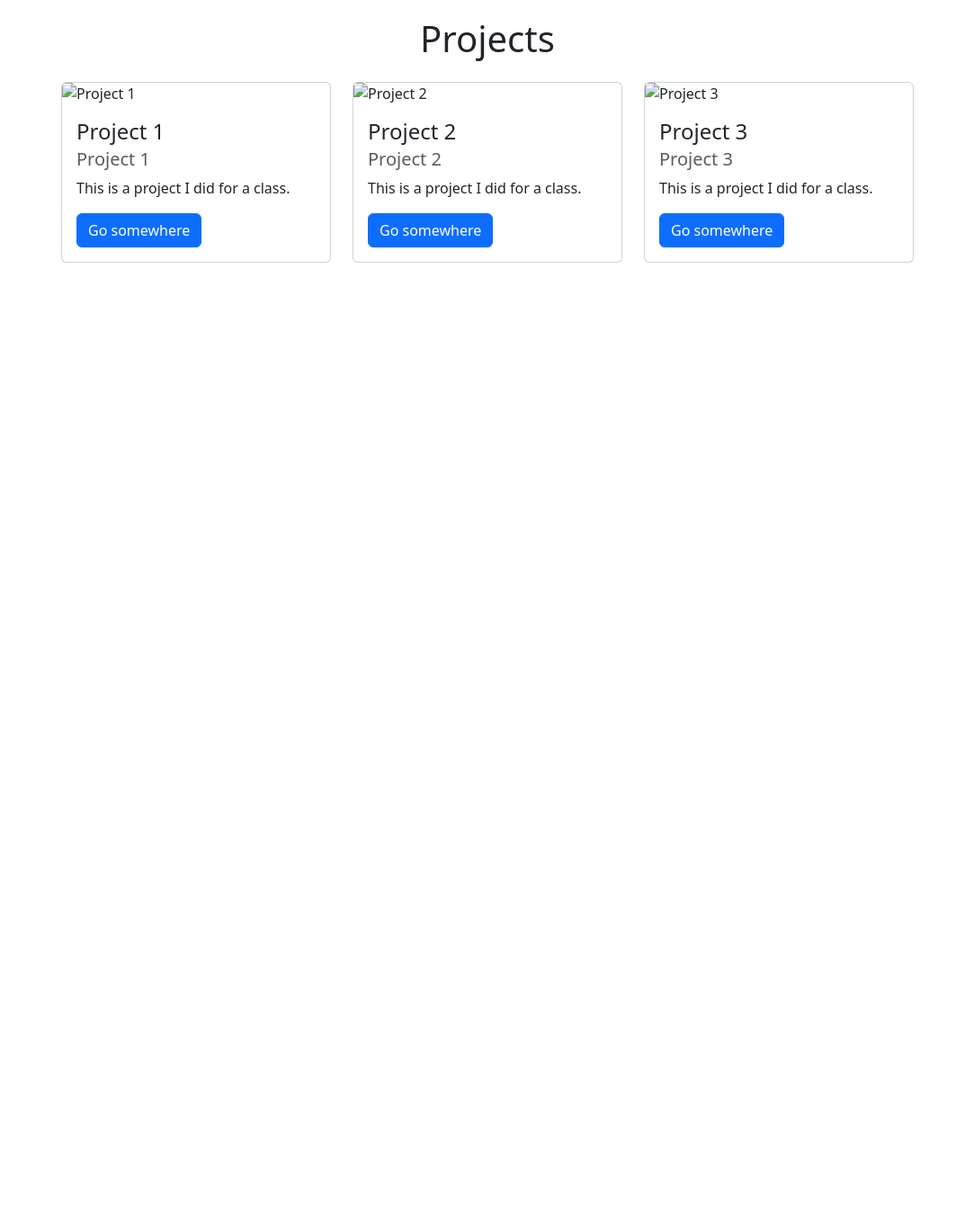
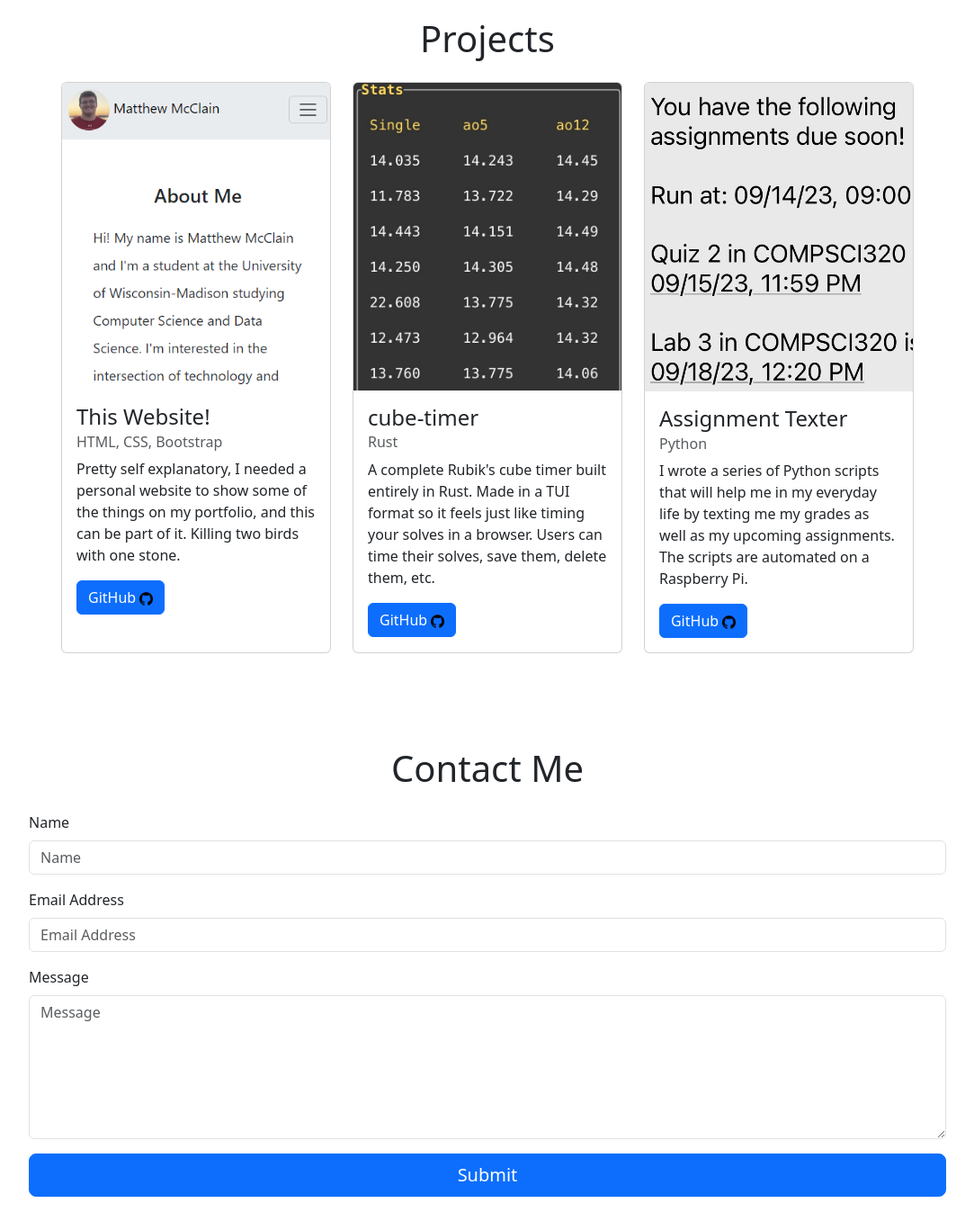
Before and after one commit to mcclainclain/matthew-mcclain.com, a plain HTML site: page index.html in a window 1280 px wide. Shown: the part 902-2259 px from the top of the page at 90% size, without its empty margins (98-1181 px from the left). Before the commit the page ends 1290 px from the top, so only its background shows below. Drawn offline with nearby package versions, Linux system fonts and the light colour scheme.

Commit message:
touch ups

```diff
--- a/index.html
+++ b/index.html
@@ -26,13 +26,11 @@
           <li class="nav-item">
             <a class="nav-link active" aria-current="page" href="#">Home</a>
           <li class="nav-item">
-            <a class="nav-link active" href="#">About</a>
+            <a class="nav-link active" href="#beforeedu">Education</a>
           <li class="nav-item">
-            <a class="nav-link active" href="#">Education</a>
+            <a class="nav-link active" href="#projects">Projects</a>
           <li class="nav-item">
-            <a class="nav-link active" href="#">Projects</a>
-          <li class="nav-item">
-            <a class="nav-link active" href="#">Contact</a>
+            <a class="nav-link active" href="#contactForm">Contact</a>
           <li class="nav-item dropdown">
             <a class="nav-link dropdown-toggle" href="#" role="button" data-bs-toggle="dropdown" aria-expanded="false">
               Links
@@ -70,7 +68,8 @@
           hobbies include playing and watching sports such as basketball,
           football, and baseball, as well as mindless stuff like solving
           <a class="link-opacity-75 link-opacity-100-hover link-underline link-underline-opacity-0 link-underline-opacity-100-hover"
-            href="https://www.worldcubeassociation.org/persons/2017MCCL07" target="_blank">Rubik's Cubes</a>. <br>Read
+            href="https://www.worldcubeassociation.org/persons/2017MCCL07" target="_blank" id="beforeedu">Rubik's
+            Cubes</a>. <br>Read
           more about me below.
       </div>
     </div>
@@ -148,44 +147,96 @@
       </div>
     </div>
 
+    <!-- empty tag for jump-->
+    <div id="projects"></div>
+
     <!-- Create a section for my projects-->
     <div class="container p-5">
       <h1 class="text-center p-3">Projects</h1>
       <div class="row">
-        <div class="col">
+        <div class="col-lg-4 mb-3 d-flex align-items-stretch">
           <div class="card">
-            <img src="project1.png" class="card-img-top" alt="Project 1">
+            <a href="#">
+              <img src="website.png" class="card-img-top" alt="Website">
+            </a>
             <div class="card-body">
-              <h4 class="card-title">Project 1</h4>
-              <h5 class="card-subtitle mb-2 text-muted">Project 1</h5>
-              <p class="card-text">This is a project I did for a class.</p>
-              <a href="#" class="btn btn-primary">Go somewhere</a>
+              <h4 class="card-title">This Website!</h4>
+              <h6 class="card-subtitle mb-2 text-muted">HTML, CSS, Bootstrap</h6>
+              <p class="card-text">Pretty self explanatory, I needed a personal website to show some of the things on
+                my
+                portfolio, and this can be part of it. Killing two birds with one stone.</p>
+              <a href="https://github.com/mcclainclain/mcclainclain.github.io" target="_blank"
+                class="btn btn-primary">GitHub <img src="github.png" width="15" alt=""></a>
             </div>
           </div>
         </div>
-        <div class="col">
+        <div class="col-lg-4 mb-3 d-flex align-items-stretch">
           <div class="card">
-            <img src="project2.png" class="card-img-top" alt="Project 2">
+            <a href="https://github.com/mcclainclain/cube-timer" target="_blank">
+              <img src="timer.jpg" class="card-img-top" alt="">
+            </a>
             <div class="card-body">
-              <h4 class="card-title">Project 2</h4>
-              <h5 class="card-subtitle mb-2 text-muted">Project 2</h5>
-              <p class="card-text">This is a project I did for a class.</p>
-              <a href="#" class="btn btn-primary">Go somewhere</a>
+              <h4 class="card-title">cube-timer</h4>
+              <h6 class="card-subtitle mb-2 text-muted">Rust</h6>
+              <p class="card-text">A complete Rubik's cube timer built entirely in Rust. Made in a TUI format so it
+                feels just like timing your solves in a browser. Users can time their solves, save them, delete them,
+                etc.</p>
+              <a href="https://github.com/mcclainclain/cube-timer" class="btn btn-primary" target="_blank">GitHub <img
+                  src="github.png" width="15" alt=""></a>
             </div>
           </div>
         </div>
-        <div class="col">
+        <div class="col-lg-4 mb-3 d-flex align-items-stretch">
           <div class="card">
-            <img src="project3.png" class="card-img-top" alt="Project 3">
+            <a href="https://github.com/mcclainclain/assignment-texter" target="_blank">
+              <img src="text.png" class="card-img-top" alt="Project 3">
+            </a>
             <div class="card-body">
-              <h4 class="card-title">Project 3</h4>
-              <h5 class="card-subtitle mb-2 text-muted">Project 3</h5>
-              <p class="card-text">This is a project I did for a class.</p>
-              <a href="#" class="btn btn-primary">Go somewhere</a>
+              <h4 class="card-title">Assignment Texter</h4>
+              <h6 class="card-subtitle mb-2 text-muted">Python</h6>
+              <p class="card-text">I wrote a series of Python scripts that will help me in my everyday life by texting
+                me my grades as well as my upcoming assignments. The scripts are automated on a Raspberry Pi.</p>
+              <a href="https://github.com/mcclainclain/assignment-texter" class="btn btn-primary" target="_blank">GitHub
+                <img src="github.png" width="15" alt=""></a>
             </div>
           </div>
         </div>
       </div>
+    </div>
+
+    <!-- Wrapper container -->
+    <div class="container py-4">
+      <h1 class="text-center p-3">Contact Me</h1>
+
+      <!-- Bootstrap 5 starter form -->
+      <form id="contactForm" action="https://formcarry.com/s/19Xqofr6TT" method="POST" accept-charset="UTF-8">
+
+        <!-- Name input -->
+        <div class="mb-3">
+          <label class="form-label" for="name">Name</label>
+          <input class="form-control" id="name" type="text" name="fullName" placeholder="Name" />
+        </div>
+
+        <!-- Email address input -->
+        <div class="mb-3">
+          <label class="form-label" for="emailAddress">Email Address</label>
+          <input class="form-control" id="emailAddress" name="email" type="email" placeholder="Email Address" />
+        </div>
+
+        <!-- Message input -->
+        <div class="mb-3">
+          <label class="form-label" for="message">Message</label>
+          <textarea class="form-control" id="message" name="Message" type="text" placeholder="Message"
+            style="height: 10rem;"></textarea>
+        </div>
+
+        <!-- Form submit button -->
+        <div class="d-grid">
+          <button class="btn btn-primary btn-lg" type="submit">Submit</button>
+        </div>
+
+      </form>
+
     </div>
     <script src="https://cdn.jsdelivr.net/npm/bootstrap@5.3.1/dist/js/bootstrap.bundle.min.js"
       integrity="sha384-HwwvtgBNo3bZJJLYd8oVXjrBZt8cqVSpeBNS5n7C8IVInixGAoxmnlMuBnhbgrkm"
```
Also changed, not shown: cube.jpg (added), cube.png (added), text.png (added), timer.jpg (added), website.png (added), 1 other file.
